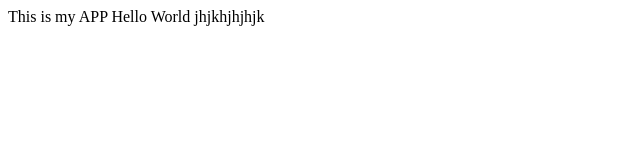
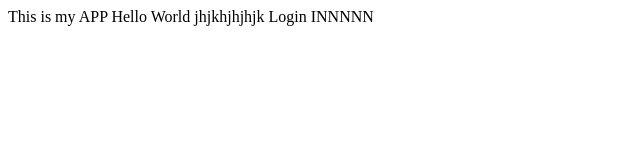
Before and after one commit to HammadUlAhad/myappsample, a plain HTML site: page index.html in a window 1280 px wide. Shown: the whole page, without its empty margins (0-640 px from the left). Drawn offline with Linux system fonts and the light colour scheme.

Commit message:
login form

```diff
--- /dev/null
+++ b/dir2/app2.js
@@ -0,0 +1 @@
+console.log(123);
--- a/index.html
+++ b/index.html
@@ -7,5 +7,6 @@ This is my APP
 </head>
 <body>
 Hello World jhjkhjhjhjk
+Login INNNNN
 </body>
 </html>
```
Also changed, not shown: log.txt (added), login.html (added).
